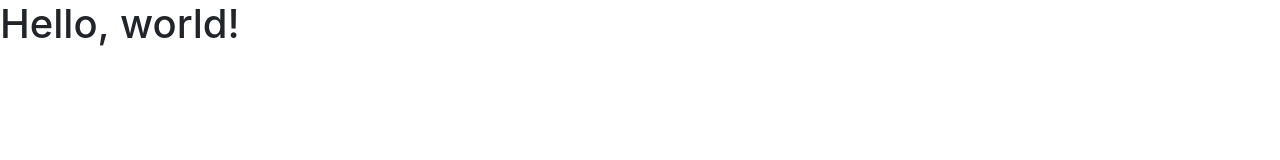
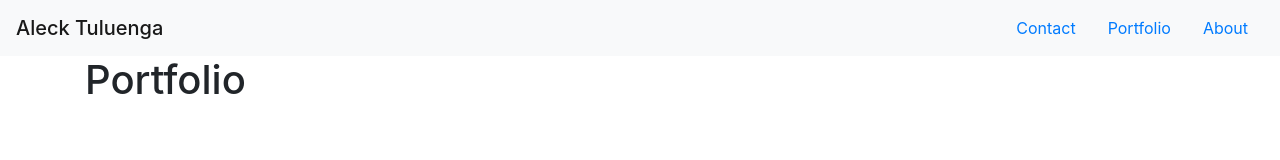
Before and after one commit to aleckbryson/responsive-portfolio, a plain HTML site: page portfolio.html in a window 1280 px wide. Drawn offline with nearby package versions, Linux system fonts and the light colour scheme.

Commit message:
Nav Bar added and Bootstrap html added

```diff
--- a/portfolio.html
+++ b/portfolio.html
@@ -8,10 +8,28 @@
     <!-- Bootstrap CSS -->
     <link rel="stylesheet" href="https://stackpath.bootstrapcdn.com/bootstrap/4.5.0/css/bootstrap.min.css" integrity="sha384-9aIt2nRpC12Uk9gS9baDl411NQApFmC26EwAOH8WgZl5MYYxFfc+NcPb1dKGj7Sk" crossorigin="anonymous">
 
-    <title>Hello, world!</title>
+    <title>Responsive Portfolio</title>
   </head>
   <body>
-    <h1>Hello, world!</h1>
+    <nav class="navbar navbar-light bg-light">
+        <span class="navbar-brand mb-0 h1">Aleck Tuluenga</span>
+        <ul class="nav justify-content-end">
+            <li class="nav-item">
+              <a class="nav-link active" href="#">Contact</a>
+            </li>
+            <li class="nav-item">
+              <a class="nav-link" href="#">Portfolio</a>
+            </li>
+            <li class="nav-item">
+              <a class="nav-link" href="#">About</a>
+            </li>
+        </ul>
+      </nav>
+      <div class="container">
+        <h1>Portfolio</h1>
+
+
+    </div>
 
     <!-- Optional JavaScript -->
     <!-- jQuery first, then Popper.js, then Bootstrap JS -->
```
